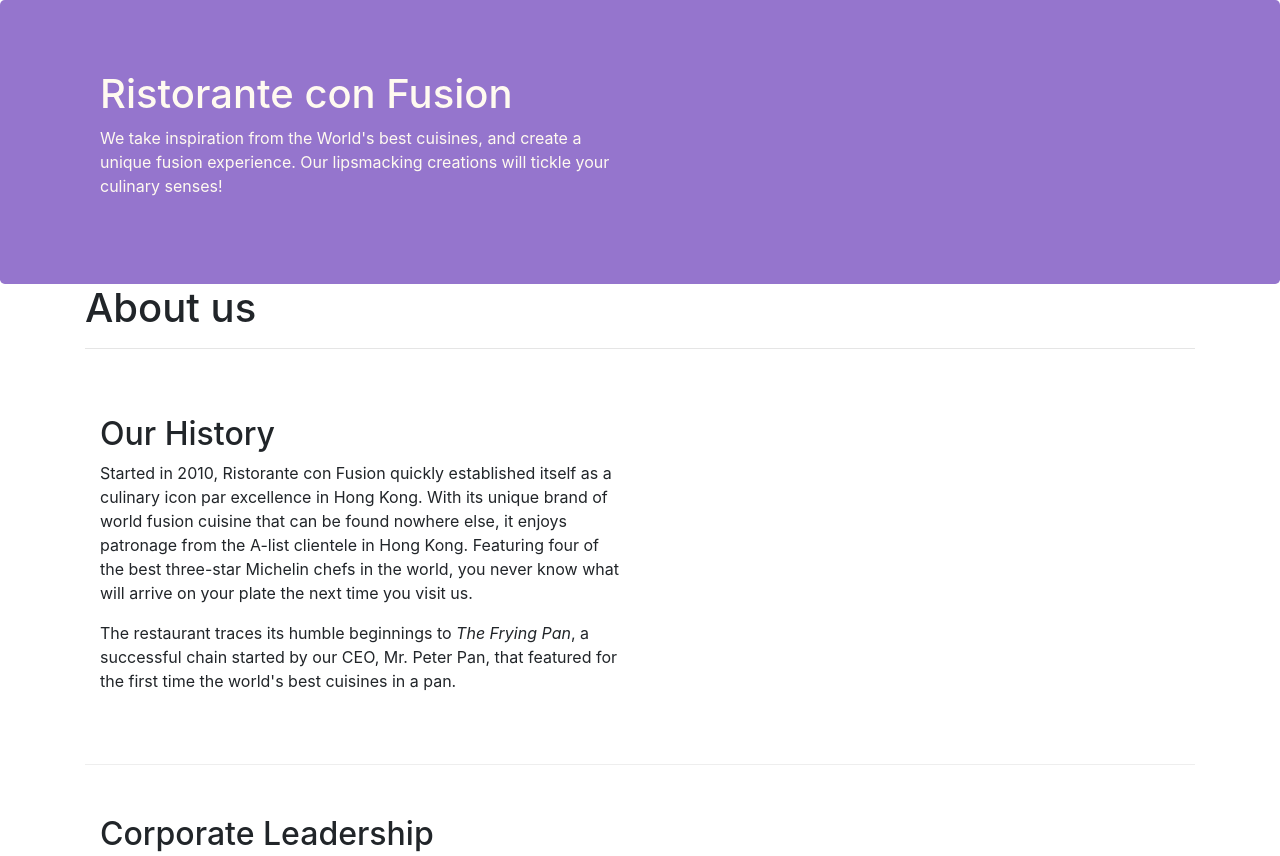
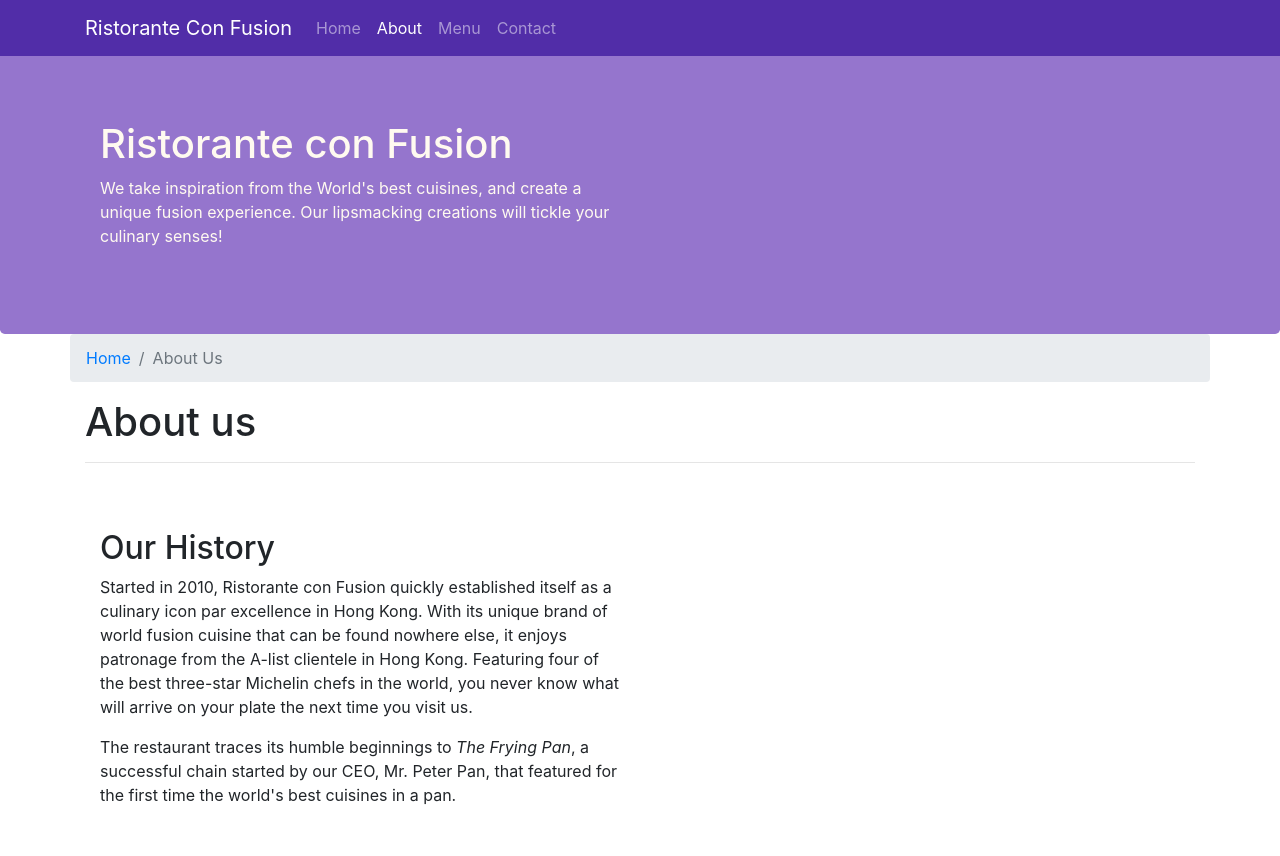
Before and after one commit to rand0mdev/frontend-path, a website: page aboutus.html in a window 1280 px wide. Shown: the top 856 px of the page. Drawn offline with nearby package versions, Linux system fonts and the light colour scheme.

Commit message:
Navbar and Breadcrumbs

```diff
--- a/aboutus.html
+++ b/aboutus.html
@@ -11,6 +11,23 @@
 </head>
 
 <body>
+
+    <nav class="navbar navbar-dark navbar-expand-sm fixed-top">
+        <div class="container">
+            <button class="navbar-toggler" type="button" data-toggle="collapse" data-target="#Navbar">
+                <span class="navbar-toggler-icon"></span>
+            </button>
+           <a class="navbar-brand" href="./index.html">Ristorante Con Fusion</a>
+           <div class="collapse navbar-collapse" id="Navbar">
+                <ul class="navbar-nav mr-auto">
+                    <li class="nav-item"><a class="nav-link" href="./index.html">Home</a></li>
+                    <li class="nav-item active"><a class="nav-link" href="#">About</a></li>
+                    <li class="nav-item"><a class="nav-link" href="#">Menu</a></li>
+                    <li class="nav-item"><a class="nav-link" href="#">Contact</a></li>
+                </ul>
+            </div>
+        </div>
+    </nav>
 
     <header class="jumbotron">
         <div class="container">
@@ -27,6 +44,10 @@
 
     <div class="container">
         <div class="row">
+            <ol class="col-12 breadcrumb">
+                <li class="breadcrumb-item"><a href="./index.html">Home</a></li>
+                <li class="breadcrumb-item active">About Us</li>
+            </ol>
             <div class="col-12">
                 <h1>About us</h1>
                 <hr>
--- a/css/styles.css
+++ b/css/styles.css
@@ -1,3 +1,12 @@
+body{
+    padding:50px 0px 0px 0px;
+    z-index:0;
+}
+
+.navbar-dark {
+     background-color: #512DA8;
+}
+
 .row-header{
     margin:0px auto;
     padding:0px;
```
Also changed, not shown: index.html (+16 -0 lines).
